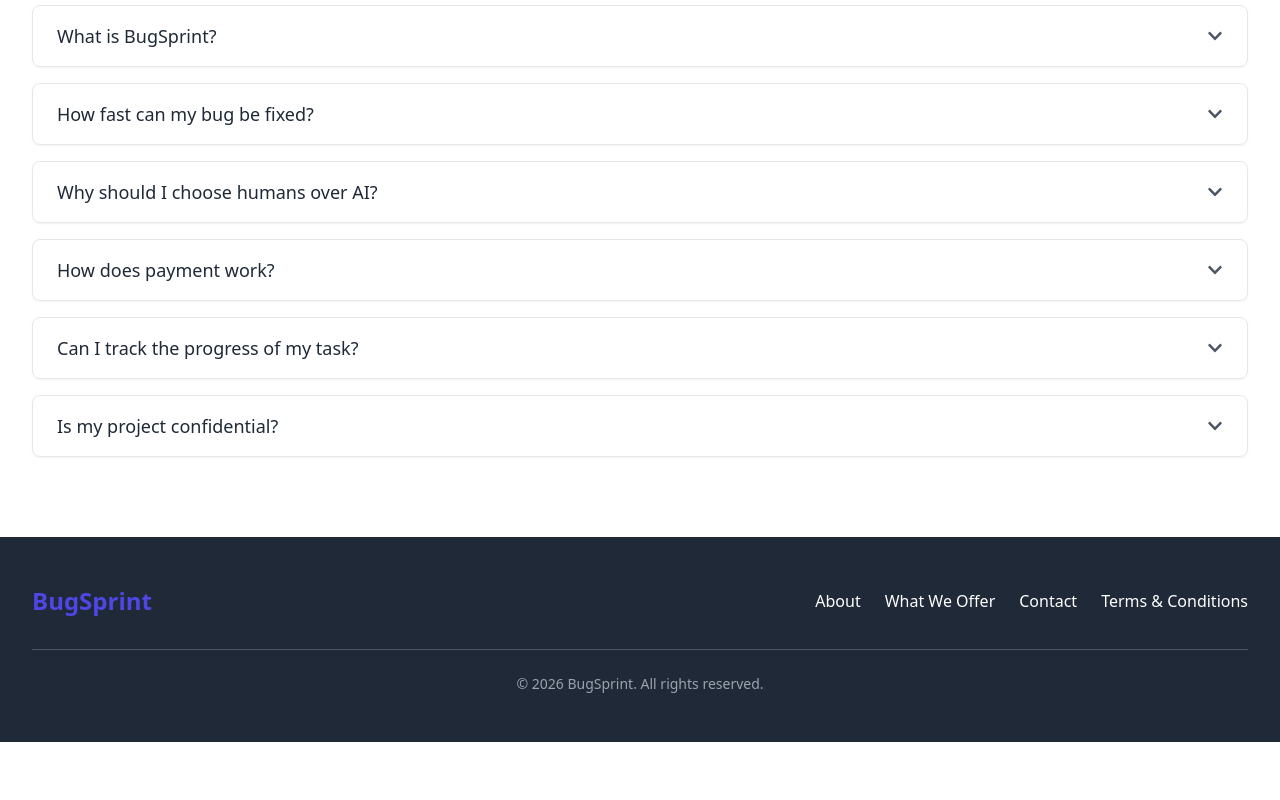
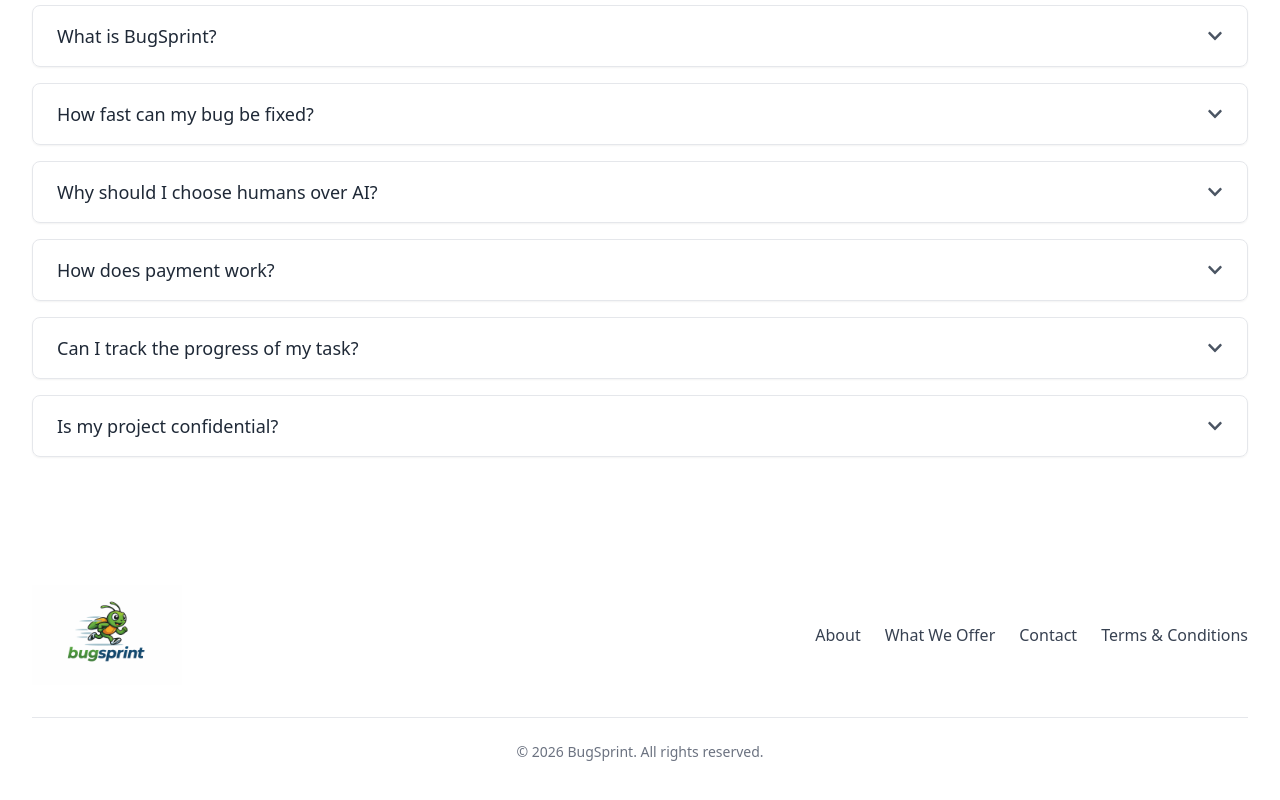
Before and after one commit to mustansar77/bugsprint, a Next.js app: page / in a window 1280 px wide. Shown: the part 5635-6435 px from the top of the page. Before the commit the page ends 6377 px from the top, so only its background shows below. Built offline with nearby package versions, Linux system fonts and the light colour scheme.

Commit message:
several changes

```diff
--- a/src/app/component/Footer.jsx
+++ b/src/app/component/Footer.jsx
@@ -1,5 +1,8 @@
+"use client";
 import React from 'react';
 import Link from 'next/link';
+import Image from 'next/image';
+import logo from '../../../public/logo.png'; // Replace with your logo path
 
 const Footer = () => {
   const links = [
@@ -10,24 +13,35 @@ const Footer = () => {
   ];
 
   return (
-    <footer className="bg-[#1F2937] text-white py-12">
+    <footer className="bg-white py-12">
       <div className="max-w-7xl mx-auto px-4 sm:px-6 lg:px-8">
         <div className="flex flex-col md:flex-row justify-between items-center space-y-6 md:space-y-0">
           {/* Logo */}
-          <div className="text-2xl font-bold text-[#4F46E5]">BugSprint</div>
+          <div className="flex justify-center md:justify-start w-full md:w-auto">
+            <Image
+              src={logo}
+              alt="BugSprint Logo"
+              width={150} // adjust as needed
+              height={50}
+              className="object-contain"
+              priority
+            />
+          </div>
 
           {/* Links */}
-          <div className="flex flex-wrap justify-center md:justify-end gap-6">
+          <div className="flex flex-wrap justify-center md:justify-end gap-6 w-full md:w-auto">
             {links.map((link, index) => (
               <Link key={index} href={link.path} scroll={false}>
-                <span className="hover:text-[#4F46E5] cursor-pointer transition">{link.name}</span>
+                <span className="text-gray-700 hover:text-[#4F46E5] cursor-pointer transition text-sm sm:text-base">
+                  {link.name}
+                </span>
               </Link>
             ))}
           </div>
         </div>
 
         {/* Divider */}
-        <div className="border-t border-gray-600 mt-8 pt-6 text-center text-gray-400 text-sm">
+        <div className="border-t border-gray-200 mt-8 pt-6 text-center text-gray-500 text-sm">
           &copy; {new Date().getFullYear()} BugSprint. All rights reserved.
         </div>
       </div>
--- a/src/app/layout.js
+++ b/src/app/layout.js
@@ -1,8 +1,10 @@
+"use client";
 import { Geist, Geist_Mono } from "next/font/google";
 import "./globals.css";
 import Navbar from "./component/Navbar";
 import Footer from "./component/Footer";
 import { Poppins, Inter } from '@next/font/google';
+import { usePathname } from "next/navigation";
 
 const geistSans = Geist({
   variable: "--font-geist-sans",
@@ -19,18 +21,17 @@ const inter = Inter({
   variable: '--font-inter',
 });
 
-export const metadata = {
-  title: "Create Next App",
-  description: "Generated by create next app",
-};
 
 export default function RootLayout({ children }) {
+  const pathname = usePathname();
+  const hideNavbarFooter = pathname === '/login' || pathname === '/register';
+
   return (
     <html lang="en">
       <body className={`${poppins.variable} ${inter.variable}`}>
-        <Navbar/>
+        {!hideNavbarFooter && <Navbar />}
         {children}
-        <Footer/>
+        {!hideNavbarFooter && <Footer />}
       </body>
     </html>
   );
```
